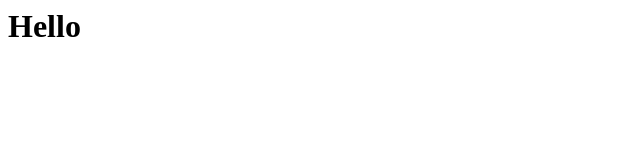
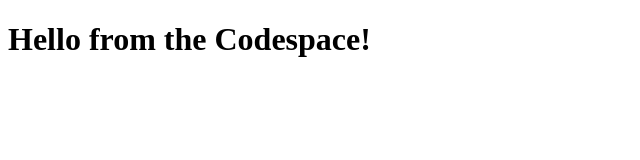
Before and after one commit to darulgusti/skills-code-with-codespaces, a plain HTML site: page index.html in a window 1280 px wide. Shown: the whole page, without its empty margins (0-640 px from the left). Drawn offline with Linux system fonts and the light colour scheme.

Commit message:
adding hello from the codespace!

```diff
--- a/index.html
+++ b/index.html
@@ -1,3 +1,11 @@
-<html>
-  <h1>Hello</h1>
+<!DOCTYPE html>
+<html lang="en">
+<head>
+    <meta charset="UTF-8">
+    <meta name="viewport" content="width=device-width, initial-scale=1.0">
+    <title>Github AI</title>
+</head>
+<body>
+    <h1>Hello from the Codespace!</h1>
+</body>
 </html>
```
